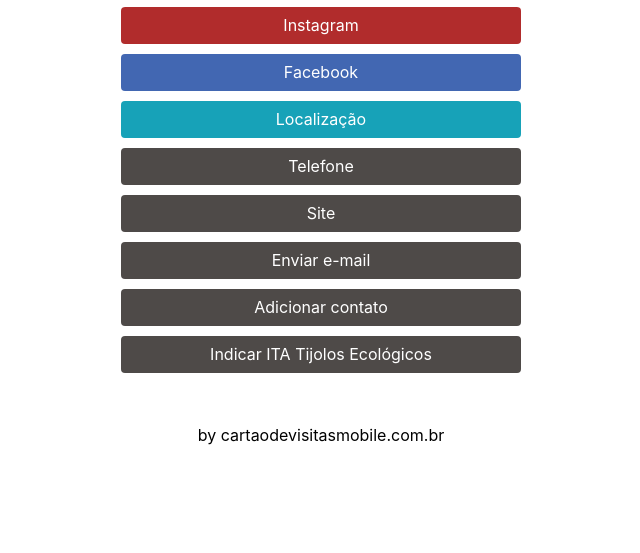
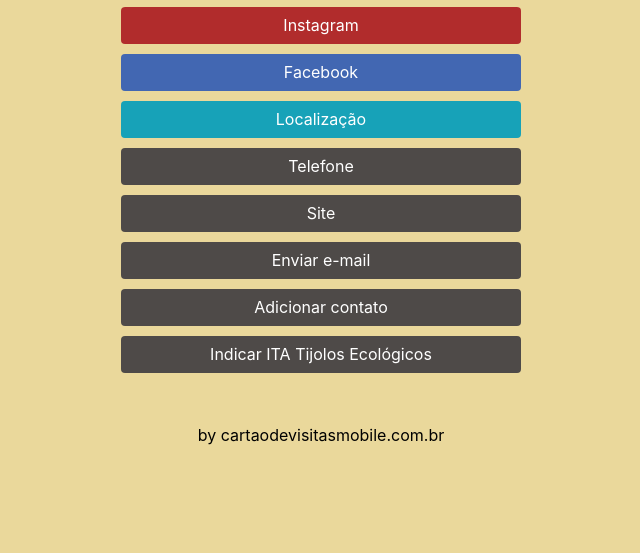
Before and after one commit to startdes/itatijolosecologicos, a plain HTML site: page index.html in a window 1280 px wide. Shown: the part 247-800 px from the top of the page, without its empty margins (319-959 px from the left). Drawn offline with Linux system fonts and the light colour scheme.

Commit message:
Add files via upload

```diff
--- a/css/stilo.css
+++ b/css/stilo.css
@@ -30,7 +30,7 @@
 }
 
 body {
-    background-color: #ffffff;
+    background-color: #ead89b;
 }
 
 .geral {
```
